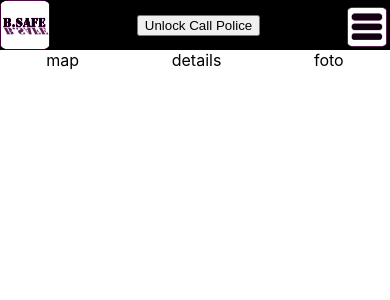
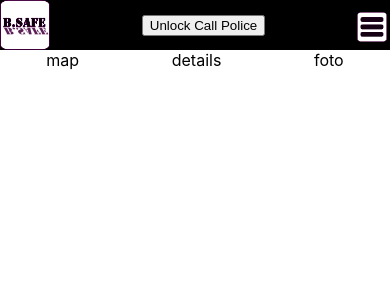
Before and after one commit to migraTeam/b.safe, a React (Create React App) app: page / in a window 390 px wide. Shown: the top 300 px of the page. Built offline with nearby package versions, Linux system fonts and the light colour scheme.

Commit message:
css mobile

```diff
--- a/src/App.css
+++ b/src/App.css
@@ -49,8 +49,19 @@ justify-content: flex-end;
 align-items: flex-end;
 }
 
-.topnav #menumob1{
- display: none;
+@media only screen and (max-width: 600px) {
+.mobileMenu img{
+padding-top: 3px;
+padding-right: 3px;
+width: 30px;
+height: 30px;
+}
+.myLinks img{
+padding-top: 3px;
+padding-right: 3px;
+width: 30px;
+height: 30px;
+}
 }
 .Main{
 display: flex;
```
